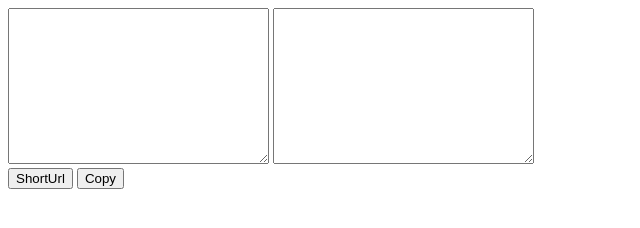
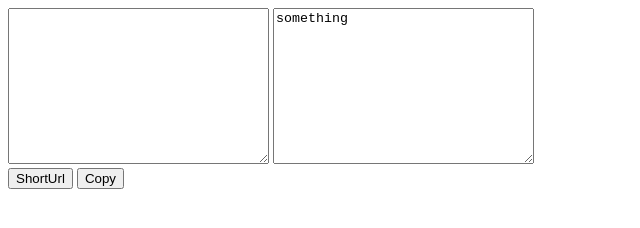
Before and after one commit to mincTeja/UrlShortner, a website: page public/static/index.html in a window 1280 px wide. Shown: the full height of the page, 0-640 px from the left. Drawn offline with Linux system fonts and the light colour scheme.

```diff
--- a/public/static/index.html
+++ b/public/static/index.html
@@ -9,7 +9,7 @@
 </head>
 <body>
     <textarea class="input" name="input" id="" cols="30" rows="10"></textarea>
-    <textarea output="output" name="output" id="" cols="30" rows="10"></textarea>
+    <textarea output="output" name="output" id="" cols="30" rows="10">something</textarea>
     <br>
     <button class="shortUrl">ShortUrl</button>
     <button class="copy">Copy</button>
```
